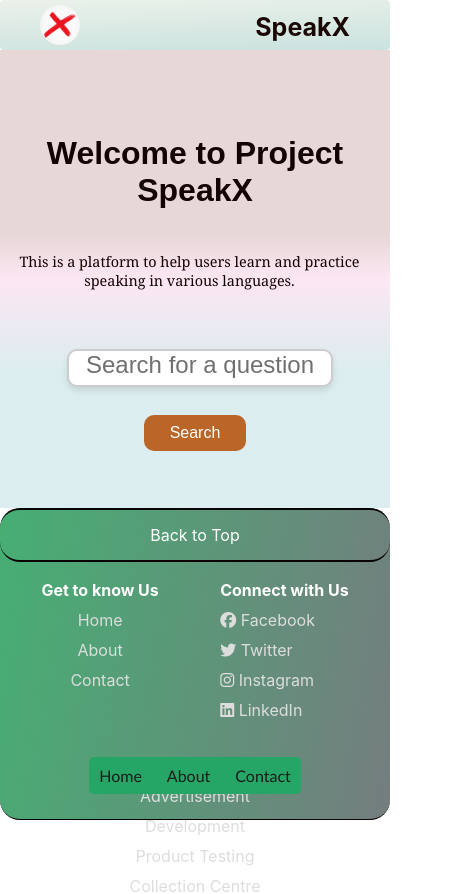
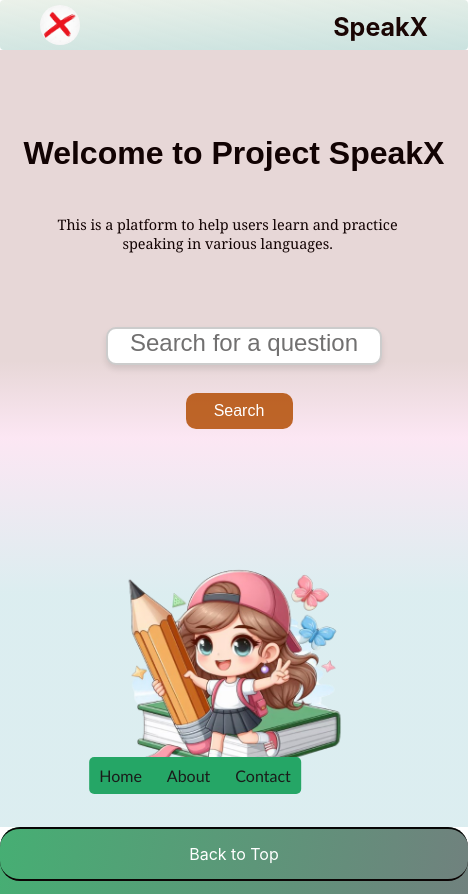
Before and after one commit to NITESH7KUMAR/Project-SpeakX, a React (Create React App) app: page / in a window 390 px wide. Shown: the top 894 px of the page, 468 px wide, since content can reach past the window. Built offline with nearby package versions, Linux system fonts and the light colour scheme.

Commit message:
Updation4.0

```diff
--- a/src/components/home/home.css
+++ b/src/components/home/home.css
@@ -152,7 +152,9 @@ ul {
 }
 
 .questions-list {
-  margin-top: 2px;
+
+    margin-top: -100px;
+
 }
 .questions-list:hover {
   cursor: pointer;
@@ -279,6 +281,7 @@ ul {
   margin-left: 0; /* Remove negative margin */
   font-size: 0.9rem; /* Reduce font size */
 }
+
 }
 }
 @media (max-width: 690px) and (min-width: 485px) {
@@ -287,7 +290,7 @@ ul {
     place-items: center; /* Center content horizontally and vertically */
   }
 
-  .image-section {
+  .left-image {
     display: none; /* Hide the images */
   }
 
@@ -304,8 +307,6 @@ ul {
   }
 
   .search {
-    width: 100%; /* Adjust width to 100% */
-    min-width: 400px; /* Set minimum width */
     margin: 0 auto; /* Center align the search container */
   }
 
@@ -336,9 +337,17 @@ ul {
     justify-content: center; /* Center content inside the card */
     align-items: center; /* Center content horizontally inside the card */
   }
+  .questions-list{
+    margin-top: 0px;
+  }
 }
 
 @media (max-width: 485px) {
+  body{
+    margin: 0;
+    padding: 0;
+    width: 120%;
+  }
   .home-container {
     flex-direction: column;
     align-items: center;
@@ -359,8 +368,11 @@ ul {
     /* margin: 5px 0; */
   }
 
-  .image-section {
+  .left-image {
     display: none; /* Hiding the image section for smaller screens */
+  }
+  .right-image{
+    margin-top: -150px;
   }
 
   .content-section {
@@ -371,8 +383,7 @@ ul {
   .search {
     flex-direction: column;
     gap: 10px;
-    margin:5px ;
-    width: 100%; /* Full width on smaller screens */
+
   }
 
   .search input {
@@ -419,3 +430,24 @@ ul {
   }
 
 }
+@media (max-width: 350px) {
+  body{
+    margin: 0;
+    padding: 0;
+    width: 140%;
+  }
+}
+@media (max-width: 300px) {
+  body{
+    margin: 0;
+    padding: 0;
+    width: 160%;
+  }
+}
+@media (max-width: 300px) {
+  body{
+    margin: 0;
+    padding: 0;
+    width: 180%;
+  }
+}
```
